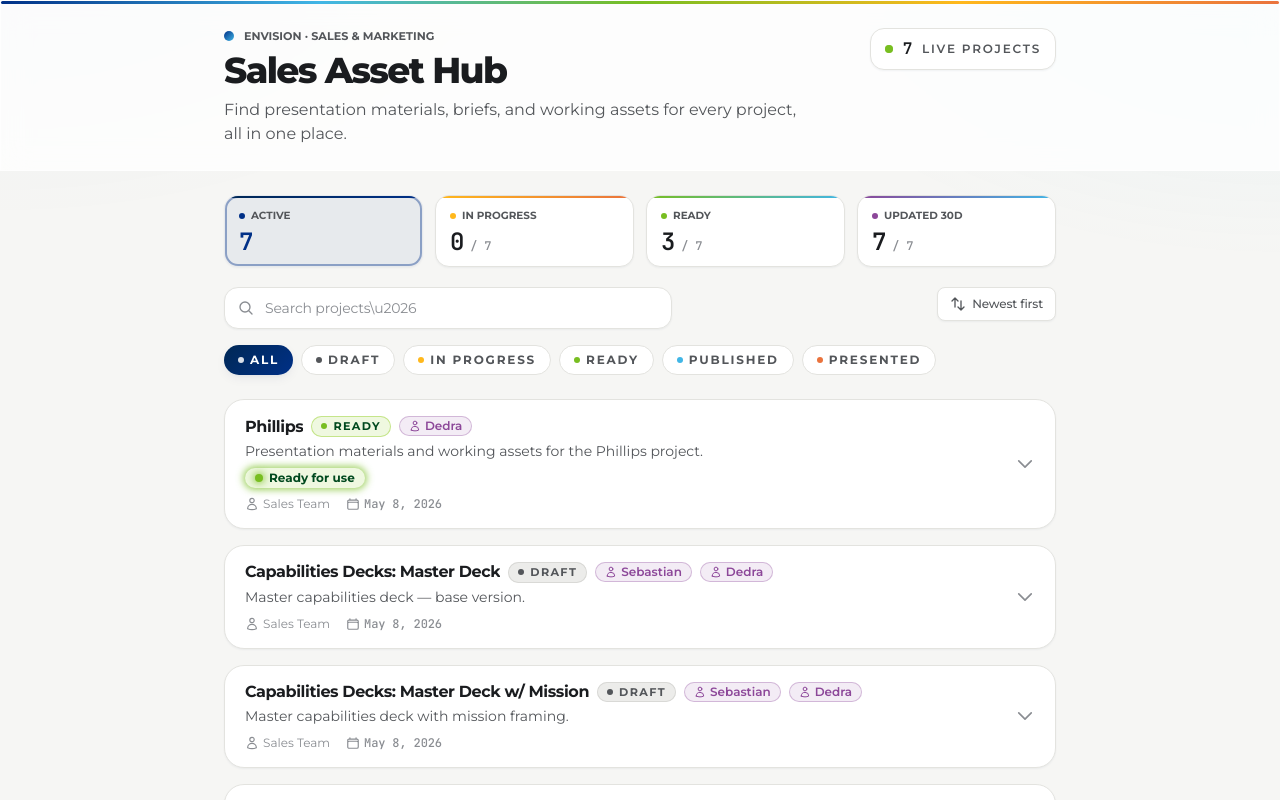
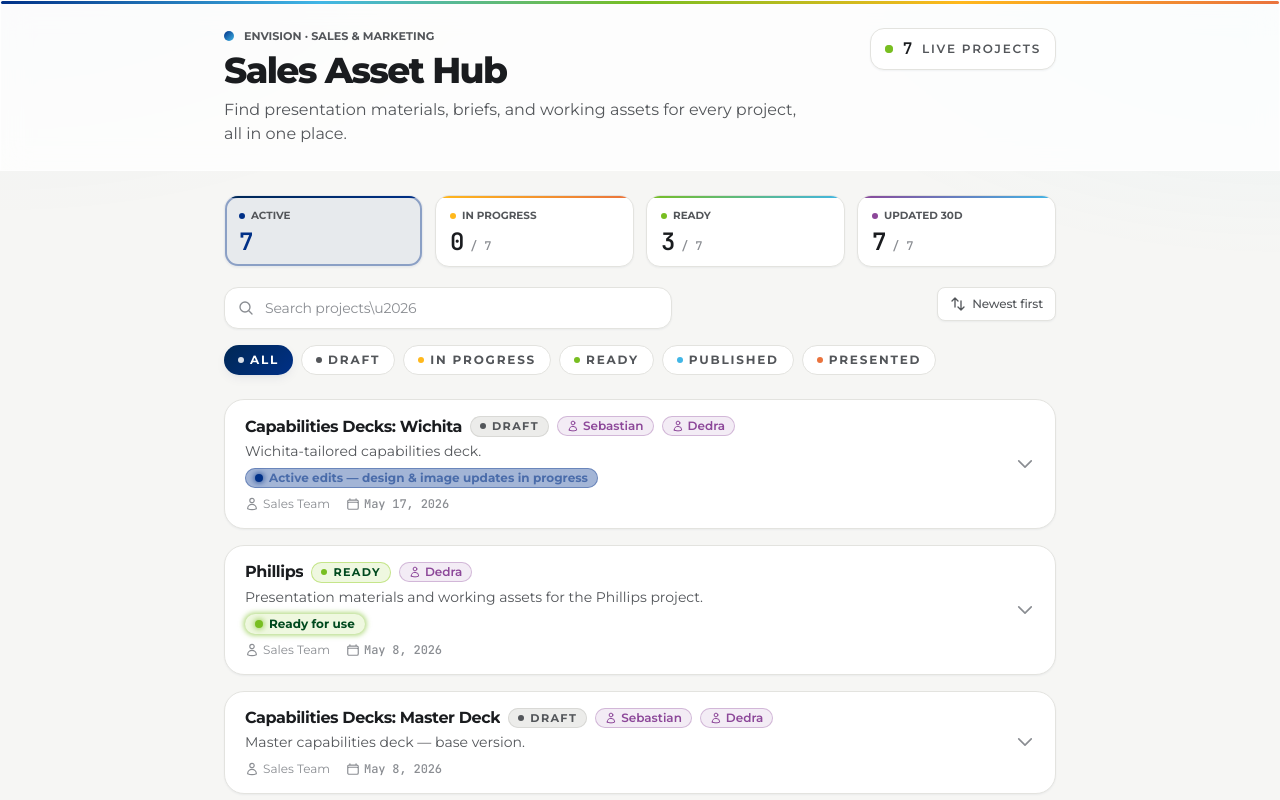
Before and after one commit to LauraRestum/envision-sales-marketing-dashboard, a Next.js app: page / in a window 1280 px wide. Shown: the top 800 px of the page. Built offline with nearby package versions, Linux system fonts and the light colour scheme.

Commit message:
Add Wichita capabilities live link and flag active design edits
Wire the published live URL into the Capabilities Decks: Wichita
project and add a blinking status note so the team sees that
design/image updates are actively in progress.

https://claude.ai/code/session_014PQtjfbK6fkAsVcwn6tsn1

```diff
--- a/src/data/projects.ts
+++ b/src/data/projects.ts
@@ -452,8 +452,10 @@ export const projects: Project[] = [
     description: "Wichita-tailored capabilities deck.",
     owner: "Sales Team",
     status: "Draft",
-    lastUpdated: "2026-05-08",
+    lastUpdated: "2026-05-17",
     assignee: ["Sebastian", "Dedra"],
+    statusNote: "Active edits — design & image updates in progress",
+    statusNoteVariant: "blue",
     assets: {
       sop: {
         label: "SOP",
@@ -483,7 +485,7 @@ export const projects: Project[] = [
       publishedApplication: {
         label: "Published Application",
         description: "Published live experience",
-        url: "",
+        url: "https://wichita-capabilities.vercel.app/",
         downloadUrl: "",
       },
     },
```
